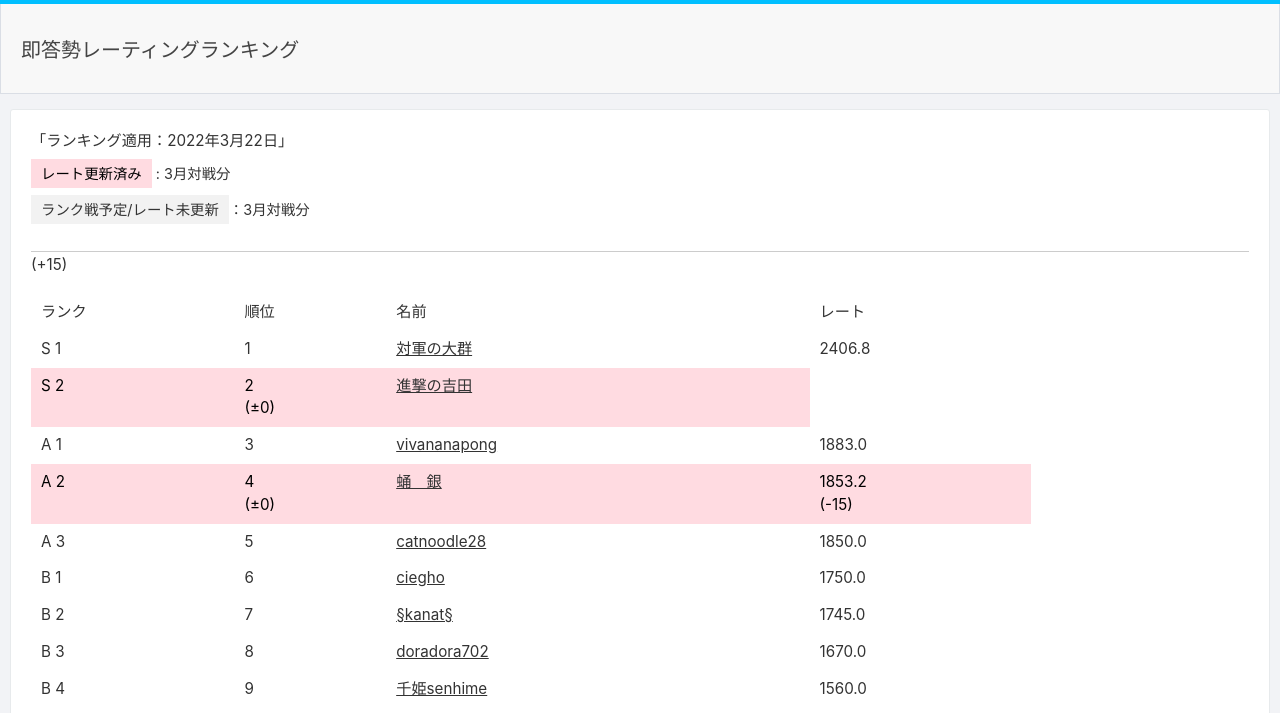
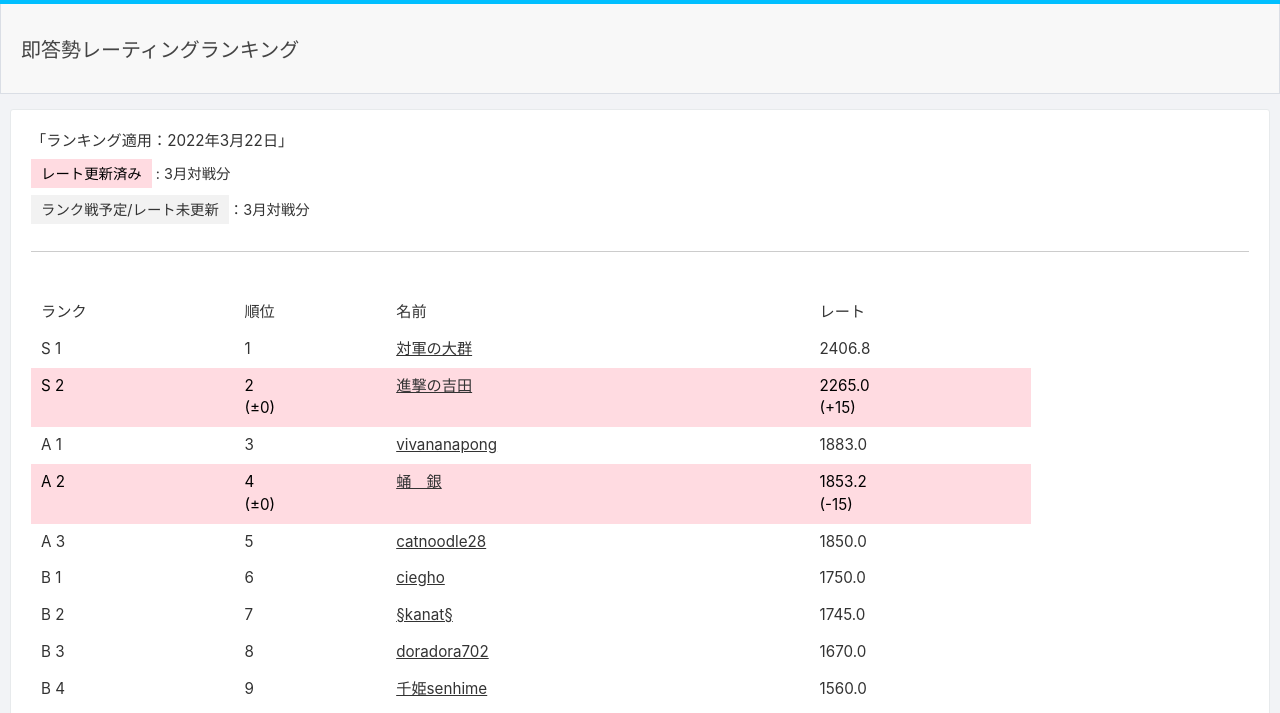
Before and after one commit to mametai/sokutou.ranking, a plain HTML site: page index.html in a window 1280 px wide. Shown: the part 70-783 px from the top of the page. Drawn offline with nearby package versions, Linux system fonts and the light colour scheme.

Commit message:
Update index.html

```diff
--- a/index.html
+++ b/index.html
@@ -27,7 +27,7 @@
   <tr class=""><td>ランク</td><td>順位</td><td>名前</td><td>レート</td></tr>
   <tr class=""><td>S 1</td><td>1</td><td><a href="https://mypage.hange.jp/profile/index?mid=%91%CE%8CR%82%CC%91%E5%8CQ">対軍の大群</a></td><td>2406.8</td></tr>
 
-      <tr class="is-red-light"><td>S 2</td><td>2</br>(±0)</td><td><a href="https://mypage.hange.jp/profile/index?mid=%90i%8C%82%82%CC%8Bg%93c">進撃の吉田</a></td><td2265.0</br>(+15)</td></tr>
+      <tr class="is-red-light"><td>S 2</td><td>2</br>(±0)</td><td><a href="https://mypage.hange.jp/profile/index?mid=%90i%8C%82%82%CC%8Bg%93c">進撃の吉田</a></td><td>2265.0</br>(+15)</td></tr>
 
   <tr class=""><td>A 1</td><td>3</td><td><a href="https://mypage.hange.jp/profile/index?mid=vivananapong">vivananapong</a></td><td>1883.0</td></tr>
 
```
